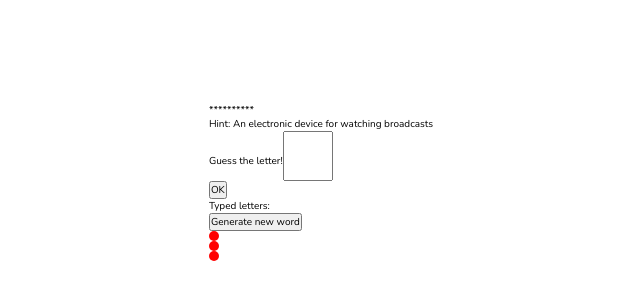
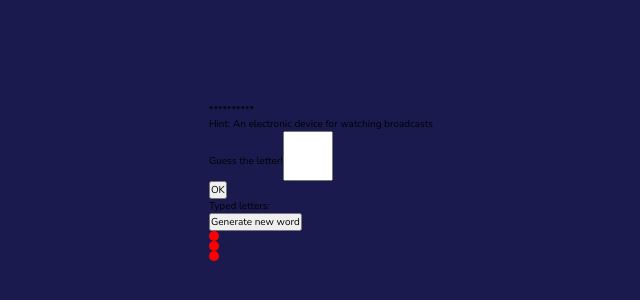
Before and after one commit to KadeoPL/Wisielec, a React (Vite) app: page / in a window 1280 px wide. Shown: the part 218-518 px from the top of the page, without its empty margins (319-959 px from the left). Built offline with nearby package versions, Linux system fonts and the light colour scheme.

Commit message:
css rules

```diff
--- a/src/index.css
+++ b/src/index.css
@@ -13,6 +13,7 @@
     display: flex;
     justify-content: center;
     align-items: center;
+    background-color: #1b1a4e;
 }
 
 .typed_letter {
```
